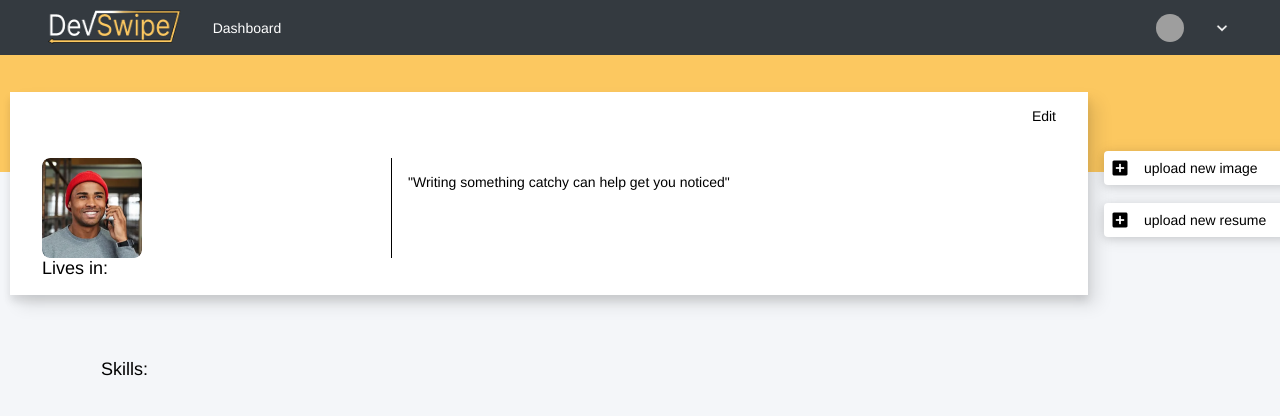
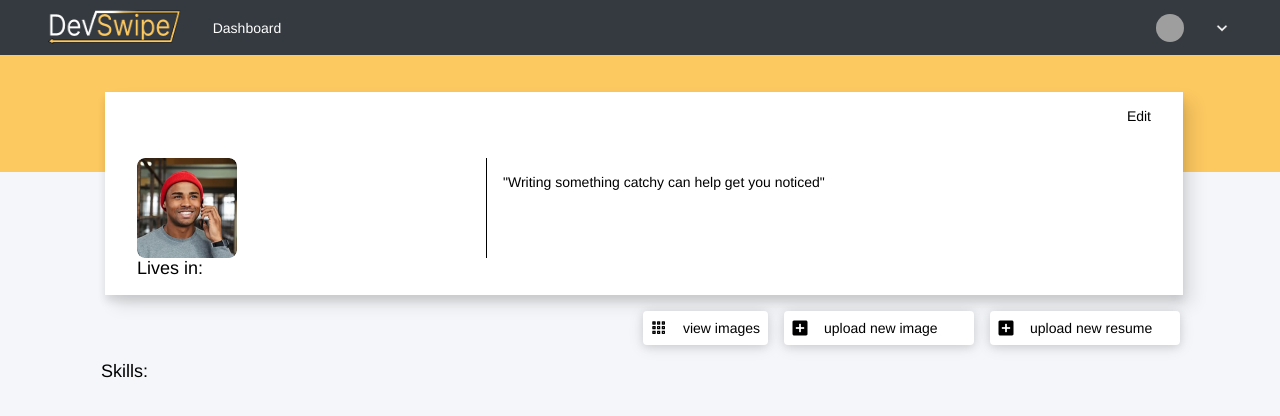
Before and after one commit to Majed-Habli/DevVibe, a React (Create React App) app in the folder Front-End-Website/dev-swipe-web/: page /dashboard/profile/1 in a window 1280 px wide. Shown: the top 416 px of the page. Built offline with nearby package versions, Linux system fonts and the light colour scheme; grey boxes are pictures that could not be loaded.

Commit message:
Client-Web <> Updated skeletal structure and styling for the profile page.

```diff
--- a/Front-End-Website/dev-swipe-web/src/pages/profile/profile.jsx
+++ b/Front-End-Website/dev-swipe-web/src/pages/profile/profile.jsx
@@ -7,15 +7,17 @@ import { sendRequest } from "../../utils/functions/axios";
 import { requestMethods } from "../../utils/functions/requestMethods.";
 import { localStorageAction } from "../../utils/functions/localStorage";
 import { useParams } from "react-router-dom";
+import ViewAllPopUp from "../../components/models/view users/viewall";
 
 const Profile = () =>{
-    const [error, setError] = useState('');
     const [errorSkills, setErrorSkills] = useState('');
     const [errorImages, setErrorImages] = useState('');
+    const [uploadImage, setUploadImage] = useState('');
+    const [showModel, setShowModel] = useState(false);
     const [skills, setSkills] = useState([]);
+    const [images, setImages] = useState([]);
+    const [error, setError] = useState('');
     const [user, setUser] = useState([]);
-    const [images, setImages] = useState([]);
-    const [uploadImage, setUploadImage] = useState('');
     const params = useParams();
 
     const getSkills = async () =>{
@@ -184,6 +186,9 @@ const Profile = () =>{
     };
     console.log("this is the images",uploadImage)
 
+    const viewModel = async() =>{
+        setShowModel(true)
+    }
 
     useEffect(()=>{
         getUser();
@@ -195,20 +200,21 @@ const Profile = () =>{
         <div className={styles.page_container}>
             <div className={styles.page_header}></div>
             <div className={styles.header_comp}>
-                <div className={styles.button_container}>
+                {/* <div className={styles.button_container}>
 
-                </div>
+                </div> */}
                 <div className={styles.head}>
                     <HeaderComp data={user}/>
                 </div>
                 <div className={styles.button_container}>
-                    <input type="file" name="upload_file[]" id="upload_file" multiple="multiple" class="form-control" hidden/>
-                    <label class="upload_label" for="upload_file">
+                    <CustomImageButton text={'view images'} width={'fit-content'} height={34} display={'flex'} alignItems={'center'} columnGap={'1rem'} image_name={"gallery.png"} image_height={16} image_width={16} backgroundColor={'white'} padding={'0 .5rem'} borderRadius={4} boxShadow={'0 2px 16px 0 rgba(0, 0, 0, 0.1), 0 2px 8px 0 rgba(0, 0, 0, 0.1)'} onClick={()=>viewModel()}/>
+                    <input type="file" name="upload_file[]" id="upload_file" multiple="multiple" className="{styles.form_control}" hidden/>
+                    <label class="upload_label" htmlFor="upload_file">
                         <CustomImageButton text={'upload new image'} width={190} height={34} display={'flex'} alignItems={'center'} columnGap={'1rem'} image_name={"Vector.png"} image_height={16} image_width={16} backgroundColor={'white'} padding={'0 .5rem'} borderRadius={4} boxShadow={'0 2px 16px 0 rgba(0, 0, 0, 0.1), 0 2px 8px 0 rgba(0, 0, 0, 0.1)'}/>
                     </label>
 
-                    {/* <input ref={fileRef} type="file" name="upload_file[]" id="upload_file" class="form-control"  onChange ={handleInput}/> */}
-                    <label class="upload_label" for="upload_file">
+                    <input ref={fileRef} type="file" name="upload_file[]" id="upload_file" className="{styles.form_control}"  onChange ={handleInput} hidden/>
+                    <label class="upload_label" htmlFor="upload_file">
                         <CustomImageButton text={'upload new resume'} width={190} height={34} display={'flex'} alignItems={'center'} columnGap={'1rem'} image_name={"Vector.png"} image_height={16} image_width={16} backgroundColor={'white'} padding={'0 .5rem'} borderRadius={4} boxShadow={'0 2px 16px 0 rgba(0, 0, 0, 0.1), 0 2px 8px 0 rgba(0, 0, 0, 0.1)'}/>
                     </label>
                 </div>
@@ -229,6 +235,12 @@ const Profile = () =>{
                     </div>
                 </div>
             </div>
+
+            {showModel && (
+                <div className={styles.popup_background}>
+                    <ViewAllPopUp isOpen={setShowModel} users={users}/>
+                </div>
+            )}
         </div>
     )
 }
--- a/Front-End-Website/dev-swipe-web/src/pages/profile/profile.module.css
+++ b/Front-End-Website/dev-swipe-web/src/pages/profile/profile.module.css
@@ -20,25 +20,23 @@
 }
 
 .button_container{
-    width: 100%;
-    height: 120px;
+    width: 1080px;
     display: flex;
-    padding: 0.5rem 1.5rem;
-    justify-content: space-around;
+    column-gap: 1rem;
+    padding: 1rem 0 0 0;
+    justify-content: flex-end;
     align-items: flex-start;
-    flex-direction: column;
 }
 
 .head{
     width: 1070px;
-    background-color: #cb5959;
 }
 
 .componenet_body{
     width: 1078px;
     height: 100%;
     display: flex;
-    margin-top: 4rem;
+    margin-top: 1rem;
     justify-content: space-between;
 }
 
@@ -80,6 +78,7 @@
 .header_comp{
     width: 100%;
     display: flex;
+    flex-direction: column;
     align-items: center;
     margin-top: -5rem;
     justify-content: center;
@@ -93,12 +92,22 @@
   border-radius: 4px; /* Rounded corners */
   cursor: pointer; /* Change cursor on hover */
 }
-/* .form_control{ */
-    /* display: none; */
-    /* visibility: hidden; */
-/* } */
+/* .form_control{
+    display: none;
+    visibility: hidden;
+} */
 
 .error_container{
     padding: 1rem;
     color: #696969;
 }
+
+.popup_background{
+    width: 100%;
+    height: 100%;
+    background-color: rgba(0, 0, 0, 0.3);
+    top: 0;
+    left: 0;
+    z-index: 2;
+    position: absolute;
+}
```
Also changed, not shown: Front-End-Website/dev-swipe-web/public/gallery.png (added), Front-End-Website/dev-swipe-web/public/logo2-0.png (added).
